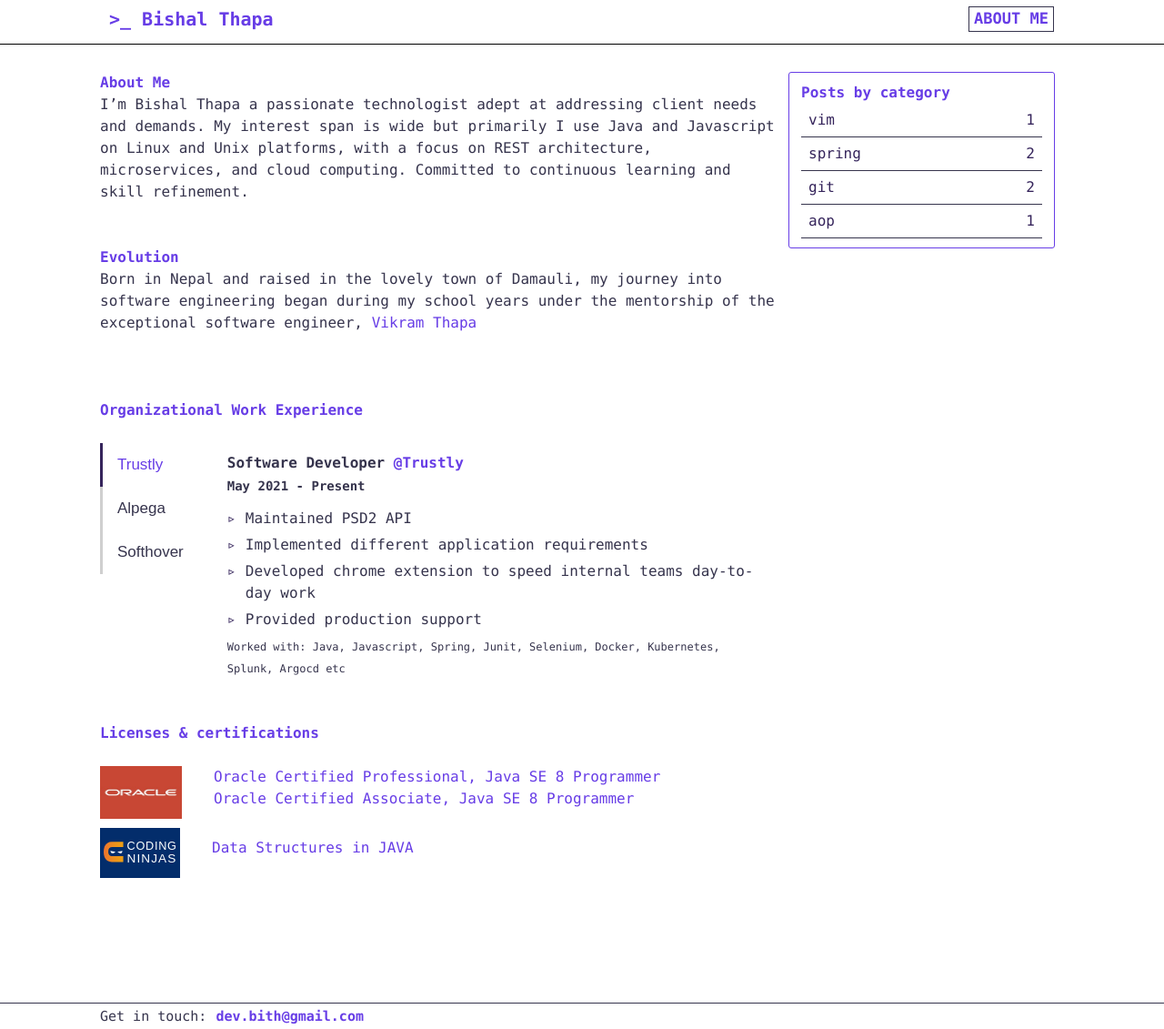
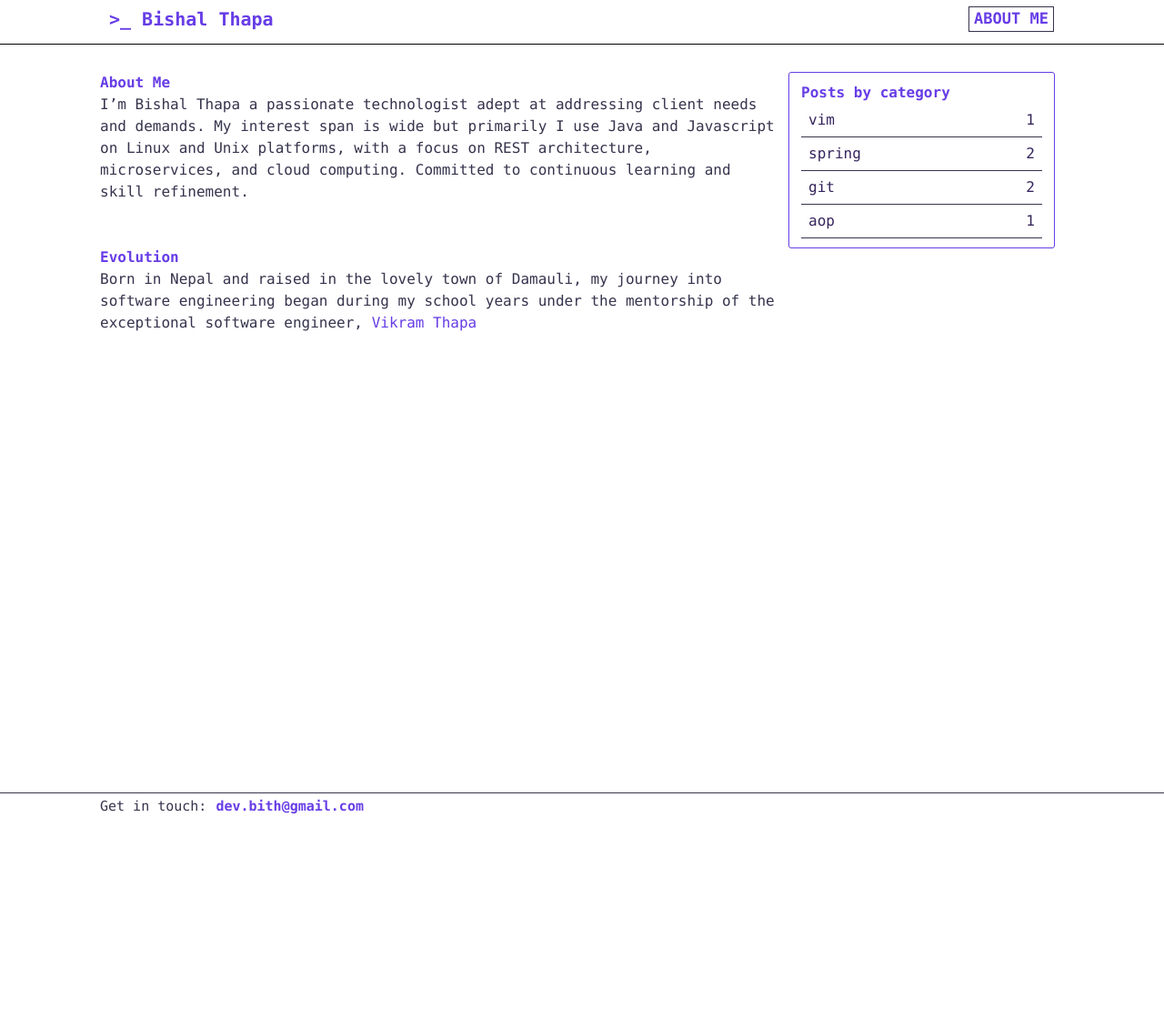
Before and after one commit to bishalthapa-x/bishalthapax.github.io, a Jekyll site: the page built from about.md, in a window 1280 px wide. Shown: the whole page at 91% size. Built offline with Jekyll 4.4.1, drawn with Linux system fonts in a browser that asks for light colours; after the commit the page ends 900 px from its top, so only the background shows below that.

Commit message:
Update about.md

```diff
--- a/about.md
+++ b/about.md
@@ -19,94 +19,6 @@
 Born in Nepal and raised in the lovely town of Damauli, my journey into software engineering began during my school years under the
 mentorship of the exceptional software engineer, <a href="https://www.linkedin.com/in/vikram-thapa-87677a191">Vikram Thapa</a>
 
-<br /><br /><br/>
-
-<b style="color:#673de6"> Organizational Work Experience  </b>
-
-<br />
-<div class="work-timeline">
-    <div class="tab">
-      <button class="tab-links" onclick="showTabContent(event, 'Trustly')" id="defaultOpen">Trustly</button>
-      <button class="tab-links" onclick="showTabContent(event, 'Alpega')">Alpega</button>
-      <button class="tab-links" onclick="showTabContent(event, 'Softhover')">Softhover</button>
-    </div>
-
-    <div id="Trustly" class="tab-content">
-        <h4 class="job-title">
-            Software Developer
-            <a href="https://www.trustly.net/"> @Trustly </a>
-            <p class="job-start-date">May 2021 - Present</p>
-        </h4>
-        <ul>
-         <li>Maintained PSD2 API</li>
-        <li>Implemented different application requirements</li>
-        <li>Developed chrome extension to speed internal teams day-to-day work</li>
-         <li>Provided production support</li>
-        </ul>
-        <span class="tech-used">Worked with: Java, Javascript, Spring, Junit, Selenium, Docker, Kubernetes, Splunk, Argocd etc </span>
-    </div>
-
-    <div id="Alpega" class="tab-content">
-      <h4 class="job-title">
-            Software Developer
-            <a href="https://www.alpegagroup.com/en/"> @Alpega </a>
-            <p class="job-start-date">March 2019 - April 2021</p>
-        </h4>
-        <ul>
-            <li>Implemented business requirements in agile environment</li>
-            <li>Architected, implemented and integrated fron-end with combination GWT and Angular</li>
-            <li>Integrated Single Sign-On (SSO) with Okta</li>
-            <li>Wrote SQL queries and procedures for database schema manipulation and migration</li>
-            <li>Created automated deployment processes with Jenkins</li>
-            <li>Participated in T4 level application support</li>
-        </ul>
-      <span class="tech-used">Worked with: Java, Javascript, Spring, J2EE, JPA-Hibernate, JMS,
-            GWT, Angular, Flyway, Junit, Web-logic, Jenkins
-     </span>
-    </div>
-
-    <div id="Softhover" class="tab-content">
-      <h4 class="job-title">
-           Software Developer
-            <a href="https://www.softhover.com/"> @Softhover </a>
-            <p class="job-start-date">Aug 2017 - Sep 2018</p>
-        </h4>
-        <ul>
-            <li>Developed and shipped highly interactive e-commerce application</li>
-            <li>Developed B2B REST Service</li>
-            <li>Integrated payment gateway </li>
-        </ul>
-     <span class="tech-used">Worked with: Java, Javascript, Spring, Hibernate, Tomcat,
-            MY-SQL, React </span>
-    </div>
-
-</div>
-<br /> <br />
-<b style="color:#673de6"> Licenses & certifications</b>
-<br />
-<br />
-<ul class="certification">
-    <li>
-        <img  src="{{site.url}}/assets/images/oracle.jpeg" alt="Oracle" class="oracle-logo" class="oracle-logo">
-        <div>
-        <a href="https://brm-certview.oracle.com/pls/certview/ecertificate?ssn=OC2165016&trackId=OCPJSE8&key=60c7bda826aa2934d828bcfbbaca192f6b4b64c5">
-          Oracle Certified Professional, Java SE 8 Programmer
-       </a>
-      <br />
-      <a href="https://brm-certview.oracle.com/pls/certview/ecertificate?ssn=OC2165016&trackId=OCAJSE8&key=3060afbcf6b5364ef67de44559f9457dc6e76b74">
-            Oracle Certified Associate, Java SE 8 Programmer
-        </a>
-</div>
-    </li>
-
-    <li>
-        <img  src="{{site.url}}/assets/images/cn-logo-dark-9824.svg" alt="Coding Ninjas" class="coding-ninja-logo">
-        <a href="https://certificate.codingninjas.com/verify/ee24b670d15d3738/">Data Structures in JAVA</a>
-    </li>
-
-</ul>
-
-
 
 
 <script>
```
